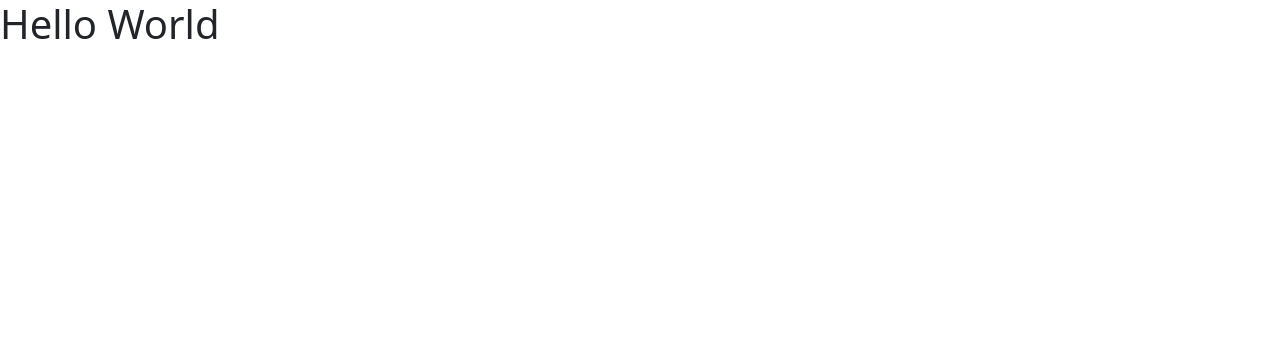
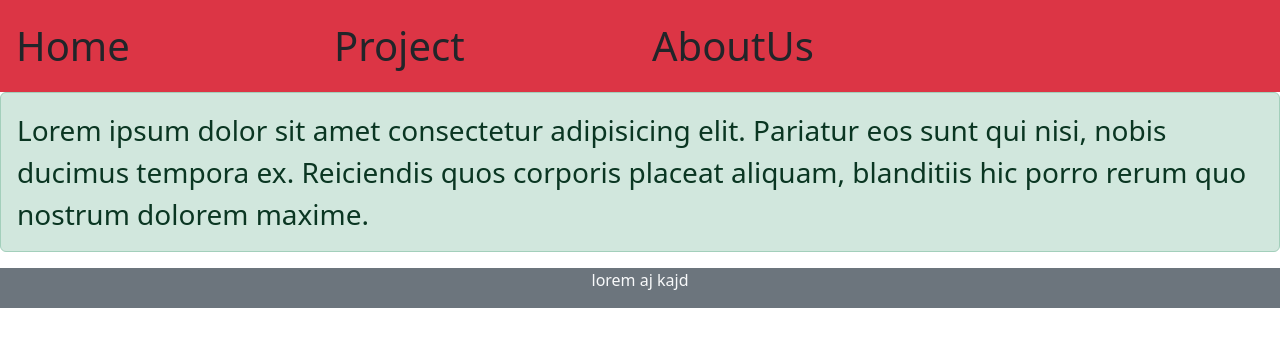
Before and after one commit to ravirajpatil123/Day15-class, a React (Create React App) app in the folder third-react-app/: page / in a window 1280 px wide. Shown: the top 346 px of the page. Built offline with nearby package versions, Linux system fonts and the light colour scheme.

Commit message:
more function

```diff
--- a/third-react-app/src/App.js
+++ b/third-react-app/src/App.js
@@ -1,8 +1,39 @@
 
 function App(){
   return<>
-    <h1>Hello World</h1>
+    {/* <h1>Hello World</h1> */}
+    <AppHeader/>
+    <AppBody/>
+    <AppFooter/>
+
   </>
 }
 
+function AppHeader(){
+  return <>
+
+  <div className="row bg-danger p-3  text-dark">
+  <div className="col-3 fs-1">Home</div>
+  <div className="col-3 text-dark fs-1">Project</div>
+  <div className="col-3 text-dark fs-1">AboutUs</div>
+  </div>
+  </>
+}
+
+function AppBody(){
+  return <>
+  <div className="alert alert-success fs-3">
+    Lorem ipsum dolor sit amet consectetur adipisicing elit. Pariatur eos sunt qui nisi, nobis ducimus tempora ex. Reiciendis quos corporis placeat aliquam, blanditiis hic porro rerum quo nostrum dolorem maxime.
+  </div>
+
+
+  </>
+}
+function AppFooter(){
+ return <>
+ <div className="bg-secondary text-light d-flex justify-content-center align-item-center" style={{height:"40px"}}>lorem aj kajd
+ </div>
+ </>
+}
+
 export default App;
```
